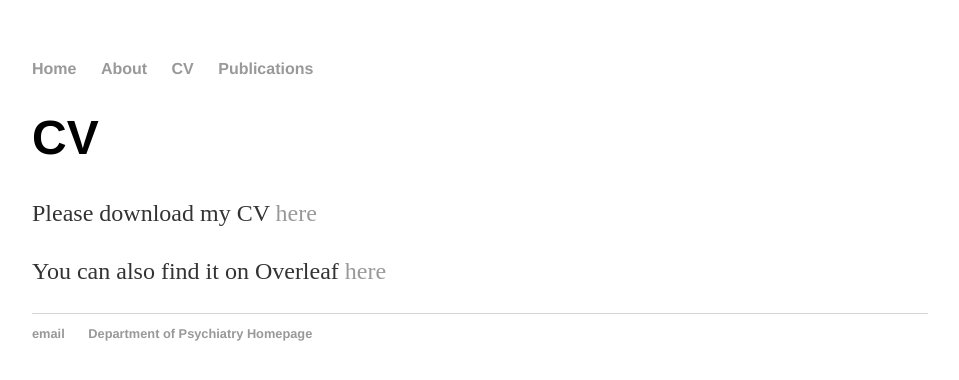
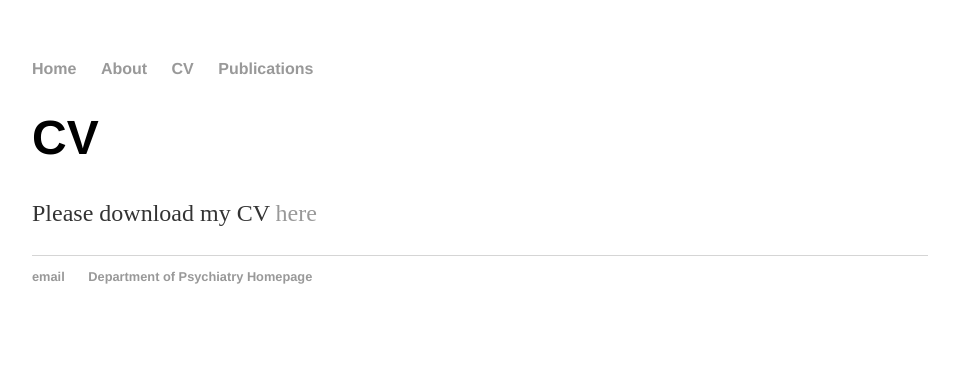
Before and after one commit to apike02/apike02.github.io, a Jekyll site: the page built from cv/index.html, in a window 1280 px wide. Shown: the top 380 px of the page, without its empty margins (160-1119 px from the left). Built offline with Jekyll 4.4.1, drawn with Linux system fonts in a browser that asks for light colours.

Commit message:
Update index.html

```diff
--- a/cv/index.html
+++ b/cv/index.html
@@ -5,5 +5,4 @@ title: CV
 <h1>CV</h1>
 <div class="blurb">
 	<p>Please download my CV <a href="https://apike02.github.io/cv/APike_CV_Oct2017.pdf">here</a> </p>
-	<p>You can also find it on Overleaf <a href="https://www.overleaf.com/read/fhwjmhkcckcf">here</a></p>
 </div><!-- /.blurb -->
```
